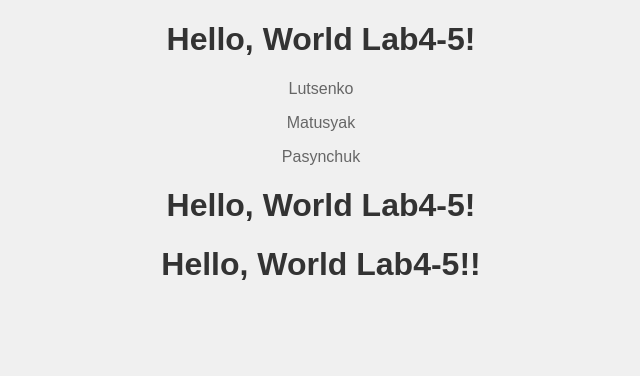
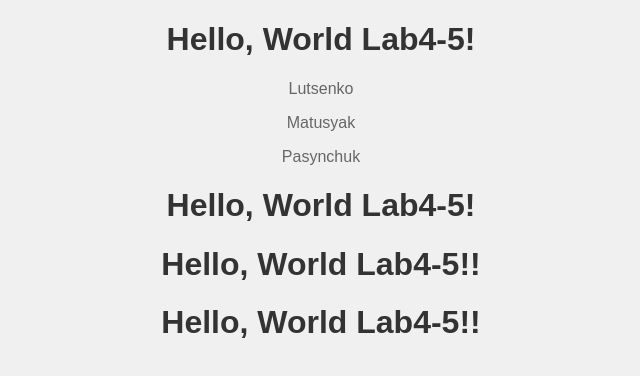
Before and after one commit to yuliiaaaaa/iit-lab4-5, a plain HTML site: page index.html in a window 1280 px wide. Shown: the whole page, without its empty margins (319-959 px from the left). Drawn offline with Linux system fonts and the light colour scheme.

Commit message:
Update index.html

```diff
--- a/index.html
+++ b/index.html
@@ -13,5 +13,6 @@
     <p>Pasynchuk</p>
     <h1>Hello, World Lab4-5!</h1>
     <h1>Hello, World Lab4-5!!</h1>
+    <h1>Hello, World Lab4-5!!</h1>
 </body>
 </html>
```
